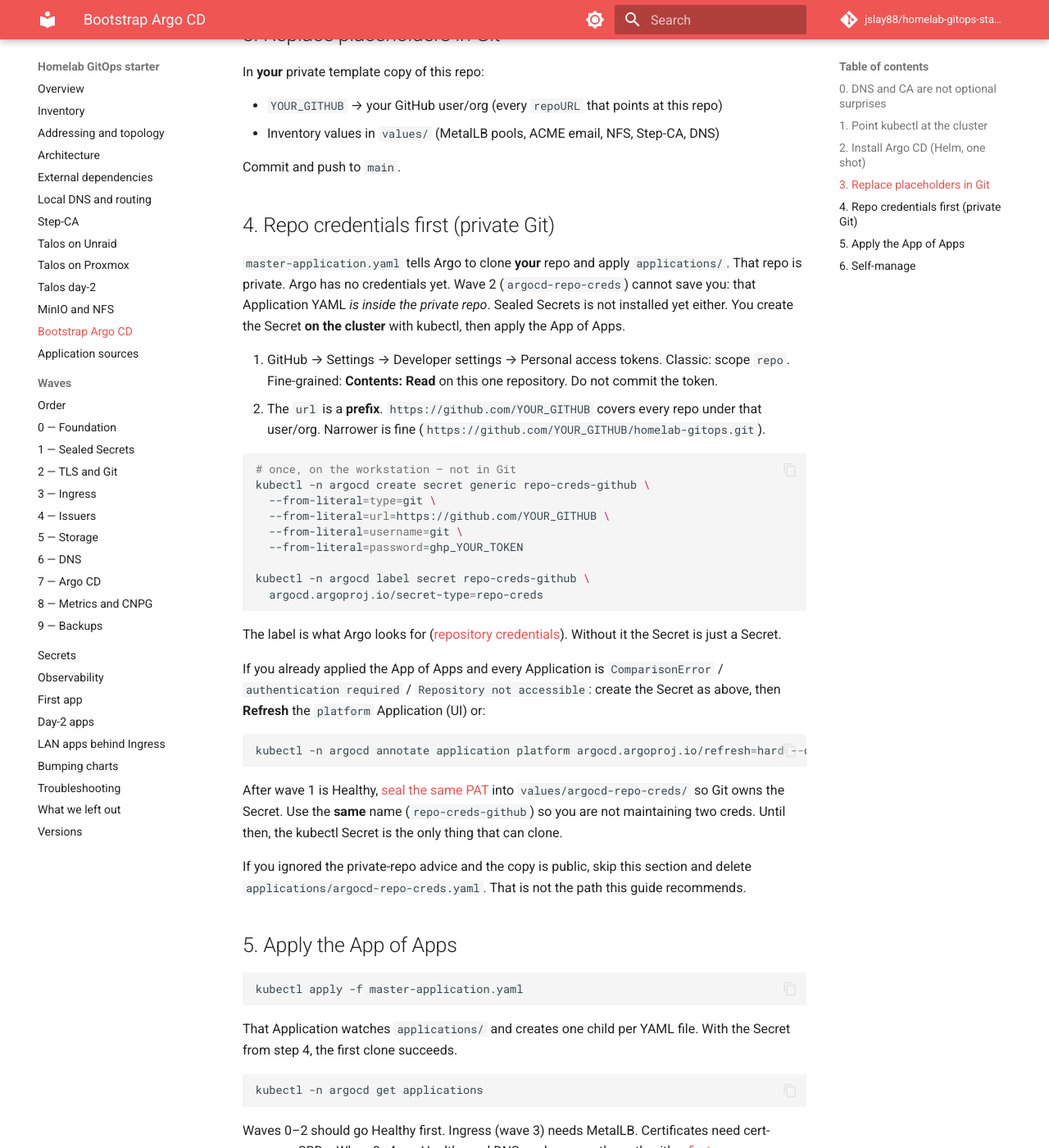
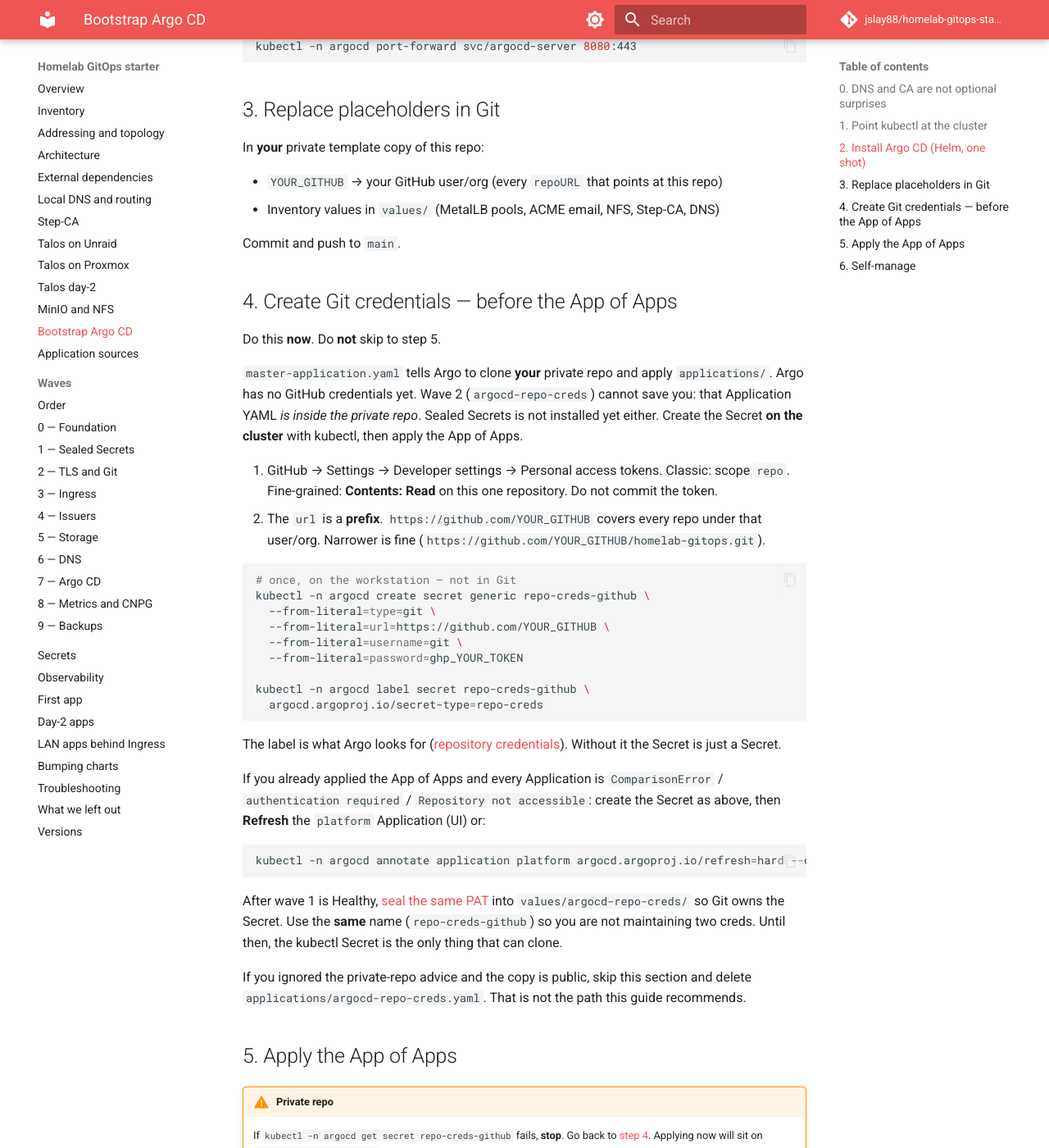
Before and after one commit to jslay88/homelab-gitops-starter, an MkDocs documentation site: the page built from docs/bootstrap.md, in a window 1280 px wide and 1400 px high, scrolled down 1304 px. Shown: the whole window at 82% size. Built offline with MkDocs 1.6.1 and Material for MkDocs 9.7.7, drawn with Linux system fonts in a browser that asks for light colours; comment, search, counter and statistics services are not loaded; some of the changed text lies outside the part shown.

Commit message:
Put private-repo credentials at the top of bootstrap and refuse App of Apps until the Secret exists.

````diff
--- a/docs/bootstrap.md
+++ b/docs/bootstrap.md
@@ -1,6 +1,8 @@
 # Bootstrap Argo CD
 
 Manual steps happen **once**. After that, Git is the control plane.
+
+**Private repo (recommended):** Argo must already have a `repo-creds` Secret **before** you apply `master-application.yaml`. That file tells Argo to clone your repo. Wave 2 cannot help — those manifests are *in* the repo. Order: Helm install → kubectl Secret → App of Apps. Details in [step 4](#4-create-git-credentials-before-the-app-of-apps).
 
 ## 0. DNS and CA are not optional surprises
 
@@ -62,9 +64,11 @@ In **your** private template copy of this repo:
 
 Commit and push to `main`.
 
-## 4. Repo credentials first (private Git)
+## 4. Create Git credentials — before the App of Apps
 
-`master-application.yaml` tells Argo to clone **your** repo and apply `applications/`. That repo is private. Argo has no credentials yet. Wave 2 (`argocd-repo-creds`) cannot save you: that Application YAML *is inside the private repo*. Sealed Secrets is not installed yet either. You create the Secret **on the cluster** with kubectl, then apply the App of Apps.
+Do this **now**. Do **not** skip to step 5.
+
+`master-application.yaml` tells Argo to clone **your** private repo and apply `applications/`. Argo has no GitHub credentials yet. Wave 2 (`argocd-repo-creds`) cannot save you: that Application YAML *is inside the private repo*. Sealed Secrets is not installed yet either. Create the Secret **on the cluster** with kubectl, then apply the App of Apps.
 
 1. GitHub → Settings → Developer settings → Personal access tokens. Classic: scope `repo`. Fine-grained: **Contents: Read** on this one repository. Do not commit the token.
 2. The `url` is a **prefix**. `https://github.com/YOUR_GITHUB` covers every repo under that user/org. Narrower is fine (`https://github.com/YOUR_GITHUB/homelab-gitops.git`).
@@ -95,11 +99,15 @@ If you ignored the private-repo advice and the copy is public, skip this section
 
 ## 5. Apply the App of Apps
 
+!!! warning "Private repo"
+    If `kubectl -n argocd get secret repo-creds-github` fails, **stop**. Go back to [step 4](#4-create-git-credentials-before-the-app-of-apps). Applying now will sit on `authentication required` until that Secret exists.
+
 ```bash
+kubectl -n argocd get secret repo-creds-github   # must exist
 kubectl apply -f master-application.yaml
 ```
 
-That Application watches `applications/` and creates one child per YAML file. With the Secret from step 4, the first clone succeeds.
+That Application watches `applications/` and creates one child per YAML file. The Secret from step 4 is what lets the first clone succeed.
 
 ```bash
 kubectl -n argocd get applications
````
Also changed, not shown: docs/index.md (+1 -1 lines), docs/troubleshooting.md (+1 -1 lines).
